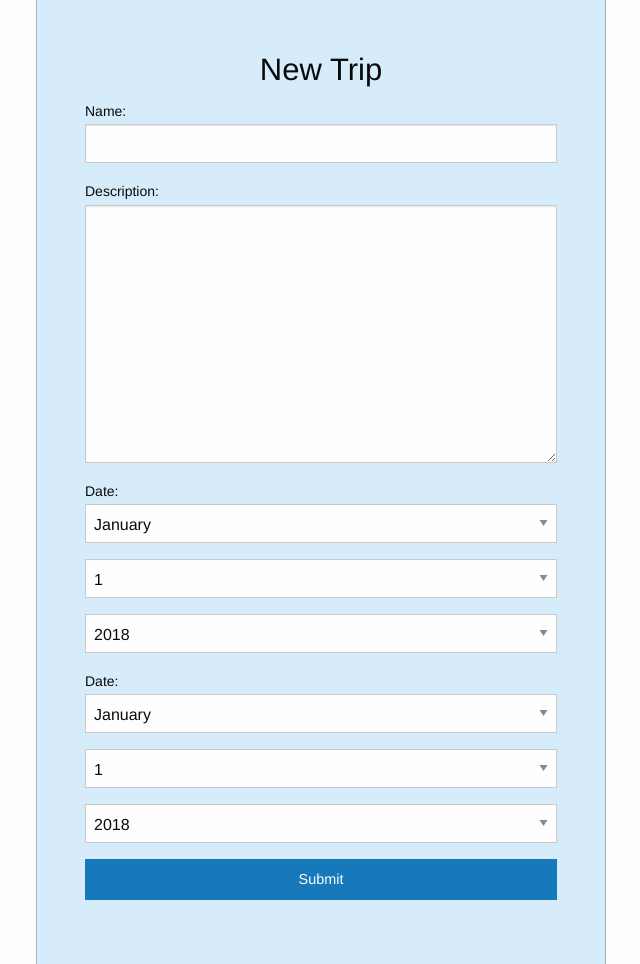
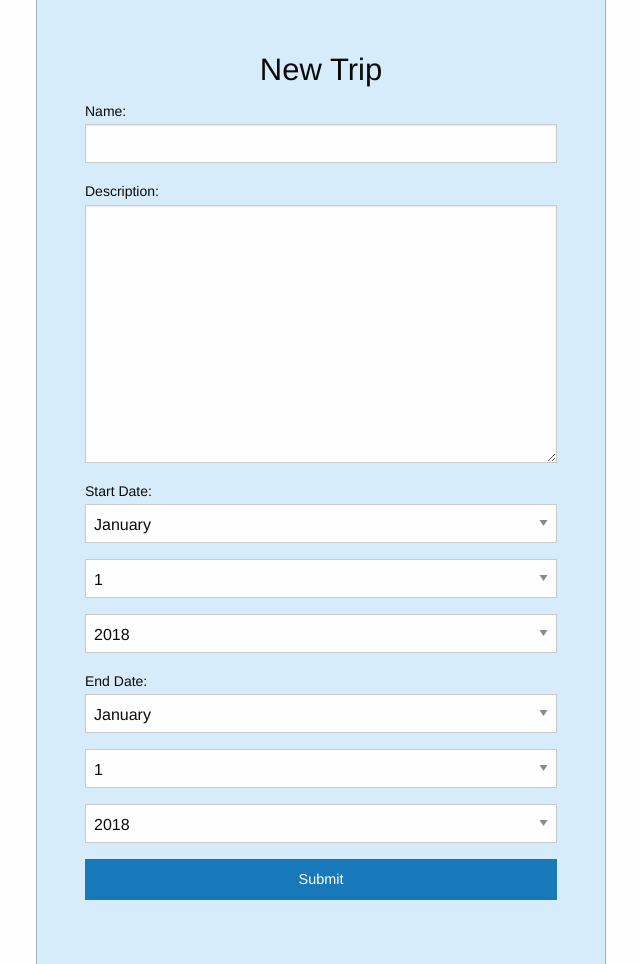
Before and after one commit to sjordan8/TravelSite, a Django app: page /new_trip/ in a window 1280 px wide. Shown: the part 56-1020 px from the top of the page, without its empty margins (319-959 px from the left). Run offline with Django 3.2, Linux system fonts and the light colour scheme; some libraries are stand-ins or nearby versions.

Commit message:
added Start and End to dates

```diff
--- a/project/myapp/forms.py
+++ b/project/myapp/forms.py
@@ -26,5 +26,5 @@ class RegistrationForm(UserCreationForm):
 class TripForm(forms.Form):
     name = forms.CharField(label='Name', max_length=40)
     description = forms.CharField(label='Description', widget=forms.Textarea)
-    start_date = forms.DateField(label='Date', widget=forms.SelectDateWidget)
-    end_date = forms.DateField(label='Date', widget=forms.SelectDateWidget)
+    start_date = forms.DateField(label='Start Date', widget=forms.SelectDateWidget)
+    end_date = forms.DateField(label='End Date', widget=forms.SelectDateWidget)
--- a/project/myapp/templates/new_trip.html
+++ b/project/myapp/templates/new_trip.html
@@ -13,7 +13,11 @@
             <!-- <label for="name">Name</label>
             <input id="name" type="text" name="name" value="{{ form.name }}">
             <label for="description">Description</label>
-            <input id="description" type="text" name="description" value="{{ form.description }}"> -->
+            <input id="description" type="text" name="description" value="{{ form.description }}">
+            <label for="start_date">Start Date</label>
+            <input id="start_date" type="date" name="start_date" value="{{ form.start_date }}">
+            <label for="end_date">End Date</label>
+            <input id="end_date" type="date" name="end_date" value="{{ form.end_date }}"> -->
             {{ form }}
             <input type="submit" class="button expanded" value="Submit" />
         </form>
```
